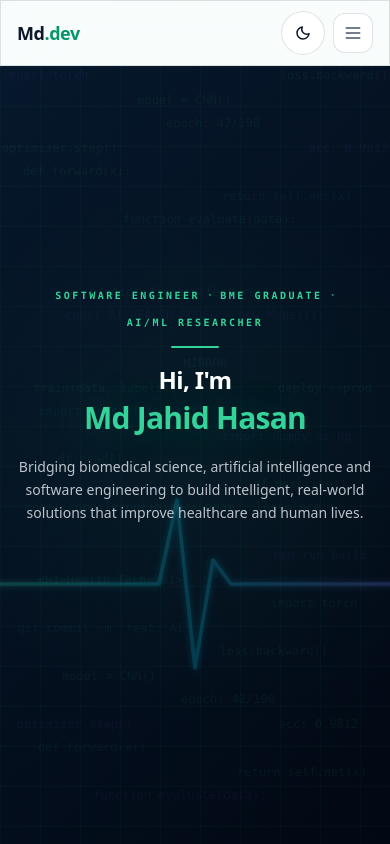
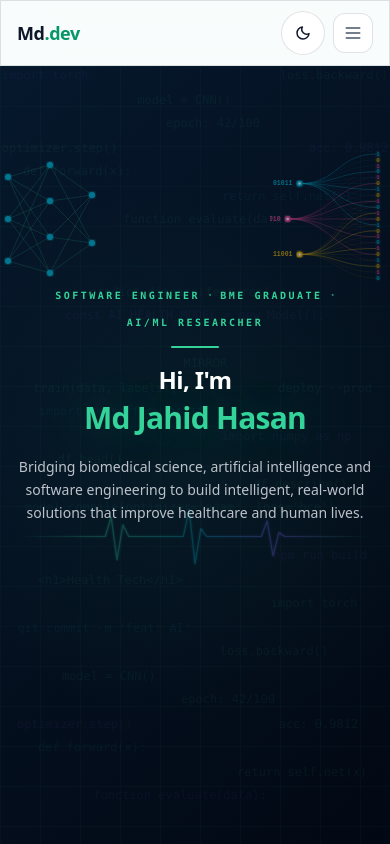
Before and after one commit to jahid-cuet/portfolio, a Next.js app: page / in a window 390 px wide. Shown: the top 844 px of the page. Built offline with nearby package versions, Linux system fonts and the light colour scheme.

Commit message:
feat: add Contact and Home components to portfolio layout

```diff
--- a/components/Contact.tsx
+++ b/components/Contact.tsx
@@ -187,7 +187,6 @@ export default function Contact() {
                       <p className="font-medium theme-text">GitHub</p>
                       <ExternalLinkIcon size={14} className="opacity-60" />
                     </div>
-                    <p className="truncate text-sm theme-muted">github.com/jahid-cuet</p>
                   </div>
                 </a>
 
@@ -228,8 +227,7 @@ export default function Contact() {
         </div>
 
         <div className="flex flex-col gap-4 border-t theme-border pt-6 text-xs theme-muted sm:flex-row sm:items-center sm:justify-between">
-          <p>© {new Date().getFullYear()} {portfolioData.personal.name}. All rights reserved.</p>
-          <p>Built with Next.js & Tailwind CSS</p>
+          <p>© {new Date().getFullYear()} {portfolioData.personal.name} - All rights reserved.</p>
         </div>
       </div>
     </section>
--- a/components/Home.tsx
+++ b/components/Home.tsx
@@ -10,7 +10,7 @@ import { ArrowRightIcon } from "./Icons";
 function UnifiedAIHealthBackground() {
   return (
     <div className="absolute inset-0 flex items-center justify-center pointer-events-none z-0 overflow-hidden opacity-30 sm:opacity-40">
-      <svg viewBox="0 0 1000 300" className="w-[180%] min-w-[1200px] max-w-[2500px] h-auto translate-y-32 sm:translate-y-40 md:translate-y-48 lg:translate-y-56">
+      <svg viewBox="0 0 1000 300" className="w-full sm:w-[150%] md:w-[180%] min-w-[320px] sm:min-w-[900px] md:min-w-[1200px] max-w-[2500px] h-auto translate-y-20 sm:translate-y-32 md:translate-y-40 lg:translate-y-56">
         <defs>
           <filter id="superGlow">
             <feGaussianBlur stdDeviation="3" result="blur" />
@@ -65,8 +65,8 @@ function SideNeuralNetwork() {
   for (let i = 3; i < 7; i++) for (let j = 7; j < 9; j++) connections.push([i, j]);
 
   return (
-    <div className="absolute left-[-20px] md:left-[10px] lg:left-[40px] xl:left-[80px] top-[15%] md:top-[25%] hidden sm:block pointer-events-none opacity-80 z-0">
-      <svg width="200" height="240" viewBox="0 0 200 240">
+    <div className="absolute left-[-10px] sm:left-[-20px] md:left-[10px] lg:left-[40px] xl:left-[80px] top-[10%] sm:top-[15%] md:top-[25%] block pointer-events-none opacity-60 sm:opacity-80 z-0">
+      <svg width="120" height="150" viewBox="0 0 200 240" className="sm:w-[160px] sm:h-[200px] md:w-[200px] md:h-[240px]">
         <defs>
           <filter id="glowNN">
             <feGaussianBlur stdDeviation="2.5" result="blur" />
@@ -102,8 +102,8 @@ function SideDataFlow() {
   ];
 
   return (
-    <div className="absolute right-[-20px] md:right-[10px] lg:right-[40px] xl:right-[80px] top-[15%] md:top-[25%] hidden sm:block pointer-events-none opacity-90 z-0">
-      <svg width="220" height="240" viewBox="0 0 220 240">
+    <div className="absolute right-[-10px] sm:right-[-20px] md:right-[10px] lg:right-[40px] xl:right-[80px] top-[10%] sm:top-[15%] md:top-[25%] block pointer-events-none opacity-60 sm:opacity-90 z-0">
+      <svg width="130" height="150" viewBox="0 0 220 240" className="sm:w-[175px] sm:h-[200px] md:w-[220px] md:h-[240px]">
         <defs>
           <filter id="glowFlow">
             <feGaussianBlur stdDeviation="2.5" result="blur" />
```
